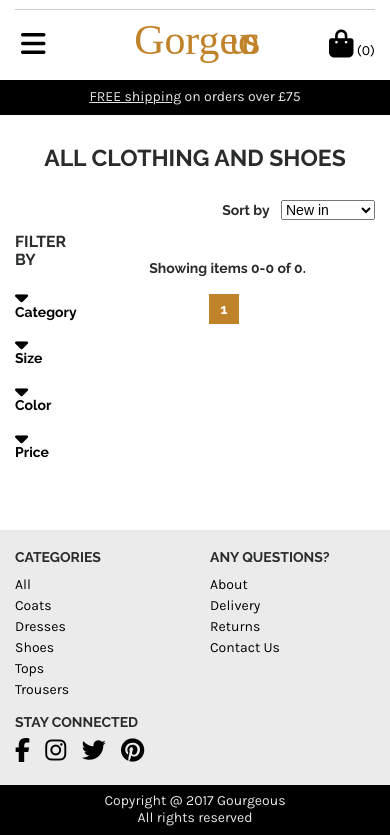
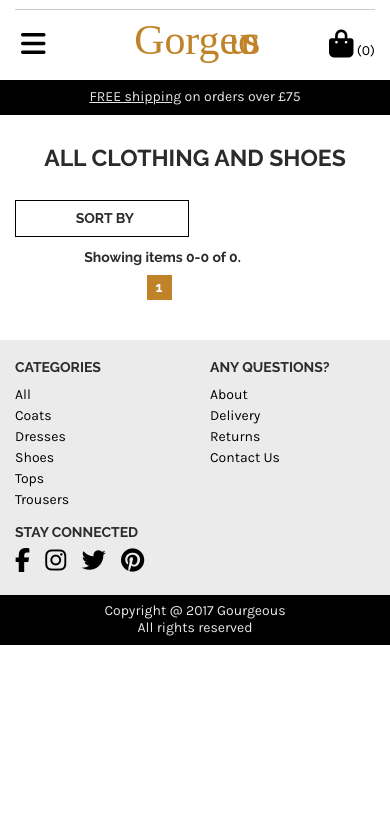
Before and after one commit to tatjanakolhapure/gorgeous-online-shop, a Django app: page /products/ in a window 390 px wide. Shown: the part 290-1125 px from the top of the page. After the commit the page ends 935 px from the top, so only its background shows below. Run offline with Django 3.2, Linux system fonts and the light colour scheme; data that the repository does not hold is empty; some libraries are stand-ins or nearby versions.

Commit message:
style filters for mobile

```diff
--- a/static/css/custom.css
+++ b/static/css/custom.css
@@ -1200,8 +1200,30 @@ body {
     margin: 0 auto;
 }
 
+#products-nav {
+    margin-bottom: 20px;
+    margin-left: 2%;
+    padding-left: 15px;
+}
+
+.filters-button,
 #sort-products {
-    float: right;
+    border: 1px solid black;
+    padding: 7px;
+}
+
+#sort-products {
+    position: relative;
+    text-align: center;
+    width: 48.4%;
+    display: inline-block;
+    margin-right: 2%;
+}
+
+.filters-button {
+    width: 48.4%;
+    -webkit-appearance: none;
+    background: none;
 }
 
 #sort-products label,
@@ -1211,9 +1233,23 @@ body {
     font-weight: 700;
 }
 
+.filters-button,
 #sort-products label {
-    margin-right: 8px;
-    margin-bottom: 12px;
+    text-transform: uppercase;
+    font-weight: 700;
+}
+
+#sort-products label {
+    position: absolute;
+    background: white;
+    width: 95%;
+    margin: 0;
+}
+
+#sort {
+    opacity: 0;
+    width: 100%;
+    height: 100%;
 }
 
 #filters-container h3 {
@@ -1226,35 +1262,70 @@ body {
     margin-bottom: 10px;
 }
 
+.filter:last-of-type {
+    margin-bottom: 20px;
+}
+
 .filter-block label {
     display: block;
     text-transform: capitalize;
 }
 
 .filter-header {
-    margin-bottom: 10px;
+    margin-bottom: 15px;
+    height: 40px;
+    border-bottom: 1px solid rgba(0,0,0,0.2);
+    font-family: 'Raleway', sans-serif;
 }
 
 .filter-header h5 {
     font-size: 1rem;
 }
 
+.filter-header a {
+    display: block;
+    height: 40px;
+    padding: 8px 15px;
+}
+
 .fa.fa-sort-desc {
     font-size: 1.5rem;
-    vertical-align: inherit;
+    vertical-align: text-bottom;
     margin-right: 10px;
+    -ms-transform: rotate(-90deg); /* IE 9 */
+    -webkit-transform: rotate(-90deg); /* Chrome, Safari, Opera */
+    transform: rotate(-90deg);
+    display: none;
+}
+
+.filter-header span {
+    display: inline-block;
+    vertical-align: text-top;
+}
+
+.filter-header a[aria-expanded="true"] .fa.fa-sort-desc{
+    -ms-transform: none; /* IE 9 */
+    -webkit-transform: none; /* Chrome, Safari, Opera */
+    transform: none;
+}
+
+.fa.fa-minus,
+.fa.fa-plus {
+    float: right;
+}
+
+.fa.fa-minus {
+    display: none;
 }
 
 .filter-block {
-    max-height: 155px;
-    overflow: auto;
-    width: 120px;
-    border: 1px solid rgba(0,0,0,0.2);
-    padding: 10px;
+    padding: 0 15px;
 }
 
 .filter-block label {
     margin-bottom: 2px;
+    display: inline-block;
+    width: 48%;
 }
 
 .filter-block label:hover,
@@ -1266,17 +1337,35 @@ body {
 
 .filter-block input {
     margin-right: 10px;
+    width: 20px;
+    height: 20px;
+    vertical-align: top;
+    margin-bottom: 15px;
+}
+
+#filters-container {
+    display: none;
+    height: 130%;
+    position: fixed;
+    z-index: 10;
+    background: white;
+    left: 0;
+    padding-top: 10px;
+}
+
+#filters-container h3 {
+    display: none;
 }
 
 #products-list,
 #filters-container {
-    margin-bottom: 60px;
+    margin-bottom: 40px;
 }
 
 .product {
     display: inline-block;
-    width: 30.9%;
-    margin-bottom: 15px;
+    width: 47.4%;
+    margin-bottom: 10px;
     margin-left: 2%;
     text-align: center;
     vertical-align: top;
@@ -1330,15 +1423,169 @@ body {
 
 .price-value {
     display: inline-block;
-    margin-bottom: 10px;
+    margin-bottom: 25px;
 }
 
 #slider-snap-value-upper {
     float: right;
 }
 
+@media screen and (min-width: 768px) {
+    .filters-button {
+        display: none;
+    }
+
+    #products-nav {
+        margin-bottom: unset;
+        padding-left: inherit;
+        margin-left: unset;
+    }
+
+    #sort-products {
+        float: right;
+        padding-top: unset;
+        text-align: unset;
+        height: auto;
+        border: none;
+        width: auto;
+        margin-right: unset;
+    }
+
+    #sort-products label {
+        margin-right: 8px;
+        margin-bottom: 12px;
+        position: relative;
+        background: none;
+        width: auto;
+        text-transform: none;
+        font-weight: 400;
+    }
+
+    #sort {
+        opacity: 1;
+        width: auto;
+        height: auto;
+    }
+
+    .product {
+        width: 30.9%;
+        margin-bottom: 15px
+    }
+
+    .product__img {
+        margin-bottom: 15px;
+    }
+
+    #products-list,
+    #filters-container {
+        margin-bottom: 60px;
+    }
+
+    #filters-container {
+        display: block!important;
+        height: auto;
+        position: relative;
+        background: none;
+        left: unset;
+        padding-top: 0;
+    }
+
+    #filters-container h3 {
+        display: block;
+    }
+
+    .filter-header {
+        height: auto;
+        border-bottom: none;
+        font-family: 'Karla', sans-serif;
+        margin-bottom: 10px;
+    }
+
+    .filter-header a {
+        display: inline;
+        height: auto;
+        padding: inherit;
+    }
+
+    .filter-block {
+        max-height: 155px;
+        overflow: auto;
+        width: 120px;
+        border: 1px solid rgba(0,0,0,0.2);
+        padding: 10px;
+    }
+
+    .filter-block label {
+        display: block;
+        width: auto;
+    }
+
+    .fa.fa-sort-desc {
+        display: inline-block;
+        font-size: 1.5rem;
+        vertical-align: text-bottom;
+        margin-right: 10px;
+        -ms-transform: rotate(-90deg); /* IE 9 */
+        -webkit-transform: rotate(-90deg); /* Chrome, Safari, Opera */
+        transform: rotate(-90deg);
+    }
+
+    .filter-header span {
+        display: inline-block;
+        vertical-align: text-top;
+    }
+
+    .filter-header a[aria-expanded="true"] .fa.fa-sort-desc{
+        -ms-transform: none; /* IE 9 */
+        -webkit-transform: none; /* Chrome, Safari, Opera */
+        transform: none;
+    }
+
+    .fa.fa-minus,
+    .fa.fa-plus {
+        display: none;
+    }
+
+    .filter-block input {
+        width: 15px;
+        height: 15px;
+        vertical-align: middle;
+        margin-bottom: 0;
+    }
+
+    .noUi-origin {
+        top: 0;
+    }
+
+    .noUi-horizontal .noUi-handle {
+        width: 15px;
+        height: 15px;
+        left: -1px;
+    }
+
+    .price-value {
+        margin-bottom: 10px;
+    }
+
+    .filter:last-of-type {
+        margin-bottom: 10px;
+    }
+}
+
+@media screen and (min-width: 992px) {
+    .filter-block {
+        width: 100%;
+    }
+}
+
+@media screen and (min-width: 1440px) {
+    .product {
+        width: 22.7%;
+    }
+}
+
 #pagination {
-    margin-top: 25px;
+    margin-top: 10px;
     text-align: center;
     display: block;
 }
@@ -1355,7 +1602,7 @@ body {
 }
 
 .pagination__current {
-    margin-bottom: 15px;
+    margin-bottom: 7px;
 }
 
 .pagination__page {
@@ -1363,9 +1610,9 @@ body {
     background: white;
     border: 1px solid #C08329;
     color: #C08329;
-    width: 30px;
-    height: 30px;
-    padding: 4px;
+    width: 25px;
+    height: 25px;
+    padding: 1px;
     margin-right: 7px;
 }
 
```
Also changed, not shown: other parts of static/css/custom.css (+26 -18 lines).
